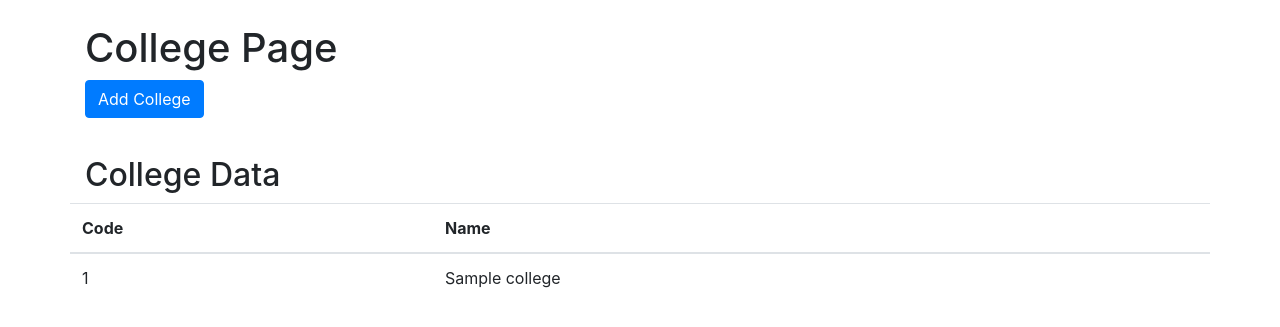
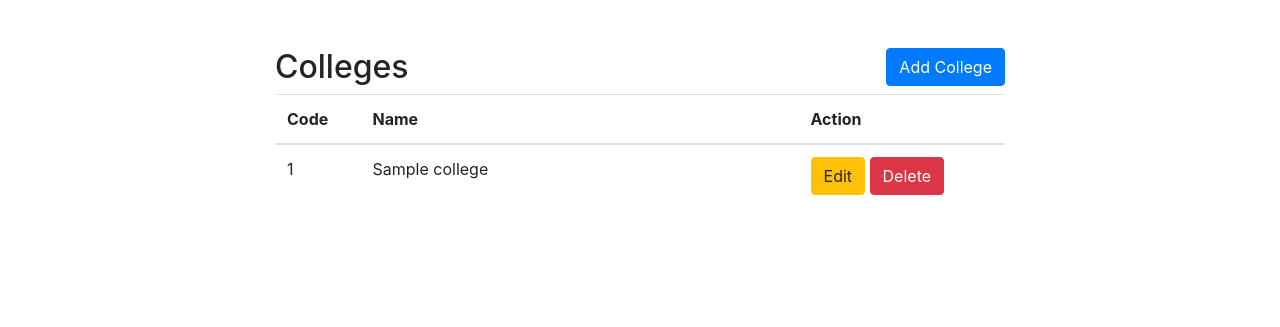
Before and after one commit to Lothany/CCC181-SIS, a Flask app: template website/templates/college.html in a window 1280 px wide. Shown: the part 56-383 px from the top of the page. Run offline with Flask 3, Linux system fonts and the light colour scheme; the template is opened without the code that fills it: most values are stand-ins (such as "Sample title", 1, 10 or a date in 2020); parts of the project's set-up code (start-up, migrations or seed data) failed here and were passed over; some libraries are stand-ins or nearby versions.

Commit message:
modified college page layout

```diff
--- a/website/templates/base.html
+++ b/website/templates/base.html
@@ -18,57 +18,53 @@
 
     <!-- Page Title -->
     <title>{% block title %}Page Title{% endblock %}</title>
-
   </head>
 
   <body>
-
     <!-- Navigation Bar Buttons -->
-        <nav class="navbar navbar-expand-lg navbar-dark bg-dark">
+    <nav class="navbar navbar-expand-lg navbar-dark bg-dark fixed-top">
       <div class="navbar-nav">
-                <a class="nav-item nav-link" id="home" href="/">Home</a>
-                <a class="nav-item nav-link" id="student" href="/student">Student</a>
-                <a class="nav-item nav-link" id="course" href="/course">Course</a>
-                <a class="nav-item nav-link" id="college" href="/college">College</a>
-
+        <a class="nav-item nav-link {% if request.path == '/' %}active{% endif %}" id="home" href="/">Home</a>
+        <a class="nav-item nav-link {% if request.path == '/student' %}active{% endif %}" id="student" href="/student">Student</a>
+        <a class="nav-item nav-link {% if request.path == '/course' %}active{% endif %}" id="course" href="/course">Course</a>
+        <a class="nav-item nav-link {% if request.path == '/college' %}active{% endif %}" id="college" href="/college">College</a>
       </div>
 
-                <div class="ml-auto"> <!-- Add ml-auto class to this div -->
+      <div class="ml-auto">
         <form class="form-inline">
           <input class="form-control mr-sm-2" type="search" placeholder="Search" aria-label="Search">
           <button class="btn btn-outline-success my-2 my-sm-0" type="submit">Search</button>
         </form>
       </div>
-
     </nav>
 
     <!-- Message Flashing -->
-        {%with messages = get_flashed_messages(with_categories=true)%}
-        {%if messages%}
-          {%for category, message in messages%}
-          {%if category == 'error'%}
-          <div class = "alert alert-danger alert-dismissable fade show" role ="alert">
-            {{message}}
-            <button type = "button" class = "close" data-dismiss = "alert">
+    {% with messages = get_flashed_messages(with_categories=true) %}
+    {% if messages %}
+      {% for category, message in messages %}
+      {% if category == 'error' %}
+      <div class="alert alert-danger alert-dismissable fade show" role="alert">
+        {{ message }}
+        <button type="button" class="close" data-dismiss="alert">
           <span aria-hidden="true">&times;</span>
         </button>
       </div>
-          {%else%}
-          <div class = "alert alert-success alert-dismissable fade show" role ="alert">
-            {{message}}
-            <button type = "button" class = "close" data-dismiss = "alert">
+      {% else %}
+      <div class="alert alert-success alert-dismissable fade show" role="alert">
+        {{ message }}
+        <button type="button" class="close" data-dismiss="alert">
           <span aria-hidden="true">&times;</span>
         </button>
       </div>
-          {%endif%}
-          {%endfor%}
-        {%endif%}
-        {%endwith%}
+      {% endif %}
+      {% endfor %}
+    {% endif %}
+    {% endwith %}
 
     <!-- Content -->
-        <br/>
-        <div class = "container">
-          {% block content %}Content here{% endblock%}
+    <br />
+    <div class="container" style="margin-top: 80px;">
+      {% block content %}Content here{% endblock %}
     </div>
 
     <!-- Java Animation Scripts -->
--- a/website/templates/college.html
+++ b/website/templates/college.html
@@ -3,28 +3,44 @@
 {% block title %}College{% endblock %}
 
 {% block content %}
-    <h1>College Page</h1>
-
-    <a class="btn btn-primary" id="addCollege" href="/add_college">Add College</a>
-
-    <h2><br>College Data</h2>
 
     <div class="row mt-2">
+        <div class="col-8 offset-2"> <!-- Center the table with padding -->
+            <div class="row">
+                <div class="col">
+                    <h2>Colleges</h2>
+                </div>
+                <div class="col">
+                    <a class="btn btn-primary float-right" id="addCollege" href="/add_college">Add College</a>
+                </div>
+            </div>
+
             <table class="table">
                 <thead>
                 <tr>
                     <th>Code</th>
-                <th>Name</th>
+                    <th style="width: 60%;">Name</th> <!-- Set a specific width for the "Name" column -->
+                    <th>Action</th> <!-- New column for actions -->
                 </tr>
                 </thead>
                 <tbody>
                 {% for college in colleges %}
                     <tr>
-                    <td>{{college[0]}}</td>
-                    <td>{{college[1]}}</td>
+                        <td>{{ college[0] }}</td>
+                        <td>{{ college[1] }}</td>
+                        <td>
+                            <form action="/edit_college/{{ college[0] }}" method="get" style="display: inline;">
+                                <button class="btn btn-warning" type="submit">Edit</button>
+                            </form>
+                            <form action="/delete_college/{{ college[0] }}" method="post" style="display: inline;">
+                                <button class="btn btn-danger" type="submit">Delete</button>
+                            </form>
+                        </td>
                     </tr>
                 {% endfor %}
                 </tbody>
             </table>
         </div>
-{% endblock%}
+    </div>
+</div>
+{% endblock %}
```
Lines whose indentation alone changed are shown as unchanged.
